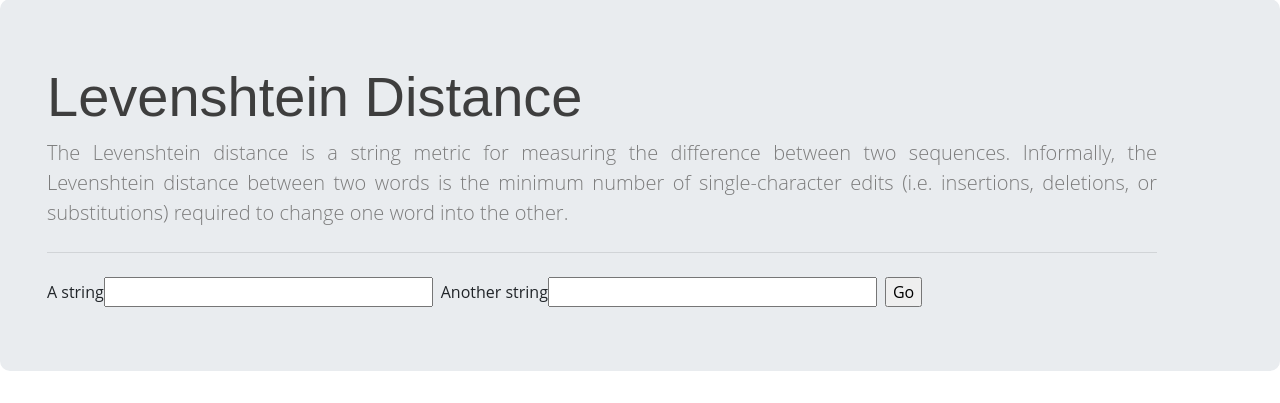
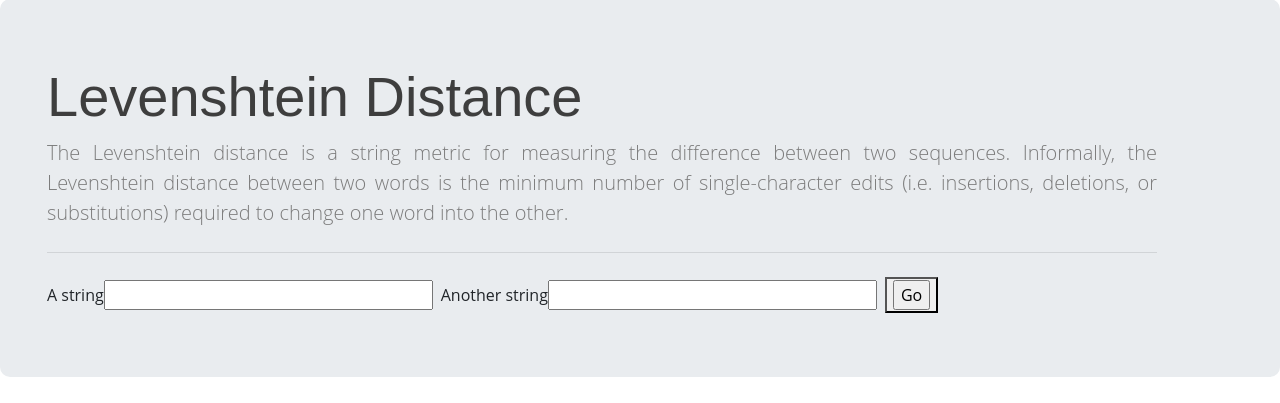
Before and after one commit to pierobartolo/piero_website, a Flask app: template app/templates/levenshtein_distance.html in a window 1280 px wide. Shown: the part 57-460 px from the top of the page. Run offline with Flask 2, Linux system fonts and the light colour scheme; the template is opened without the code that fills it: values that come from a table or form of the project are taken from there, most other values are stand-ins (such as "Sample title", 1, 10 or a date in 2020); some libraries are stand-ins or nearby versions.

Commit message:
updated requirements.

```diff
--- a/app/templates/levenshtein_distance.html
+++ b/app/templates/levenshtein_distance.html
@@ -13,17 +13,17 @@
         <form method="post" action="" class="form-inline" novalidate>
             {{ form.hidden_tag() }}
 
-            {{ form.string1.label }}
+            <label>{{ form.string1.label }}</label>
             <div class="input-group mb-2 mr-sm-2 mb-sm-0">
-                {{form.string1(size=32)}}
+                {{form.string1(size=32, class="input")}}
             </div>
 
-            {{ form.string2.label }}
+            <label>{{ form.string2.label }}</label>
             <div class="input-group mb-2 mr-sm-2 mb-sm-0">
-                 {{form.string2(size=32)}}
+                 {{form.string2(size=32,class="input")}}
             </div>
 
-            {{ form.submit(class="button") }}
+            <button>{{ form.submit(class="button") }}</button>
         </form>
     </div>
 </div>
```
